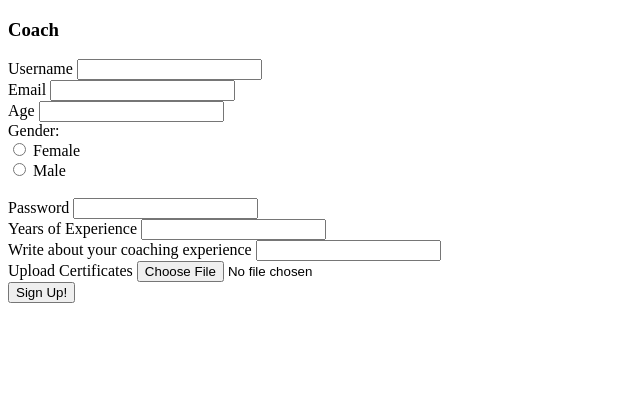
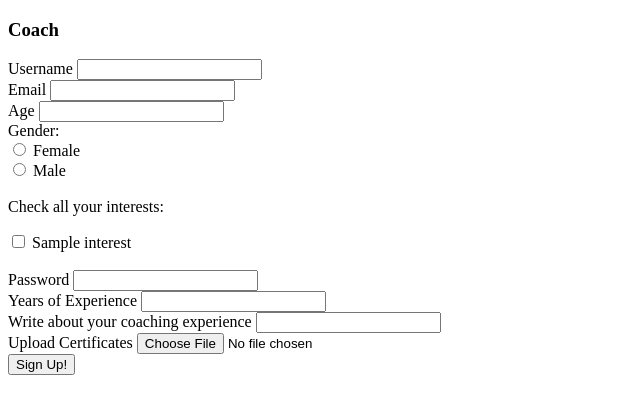
Before and after one commit to Farha-A/FitHub, a Flask app: template FitHub/Backend/templates/coachSignUp.html in a window 1280 px wide. Shown: the top 414 px of the page, without its empty margins (0-640 px from the left). Run offline with Flask 3, Linux system fonts and the light colour scheme; the template is opened without the code that fills it: most values are stand-ins (such as "Sample title", 1, 10 or a date in 2020).

Commit message:
Update coachSignUp.html

```diff
--- a/FitHub/Backend/templates/coachSignUp.html
+++ b/FitHub/Backend/templates/coachSignUp.html
@@ -23,6 +23,14 @@
         <input type="radio" id="Male" name="gender" value="Male">
         <label for="Male">Male</label><br>
         <br>
+            Check all your interests:
+            {% for interest in interests %}
+                <div>
+                    <input type="checkbox" id="interest-{{ interest[0] }}" name="interests" value="{{ interest[0] }}">
+                    <label for="interest-{{ interest[0] }}">{{ interest[1] }}</label>
+                </div>
+            {% endfor %}
+        <br>
         <label for="password">Password</label>
         <input type="password" id="password" name="password">
         <br>
```
